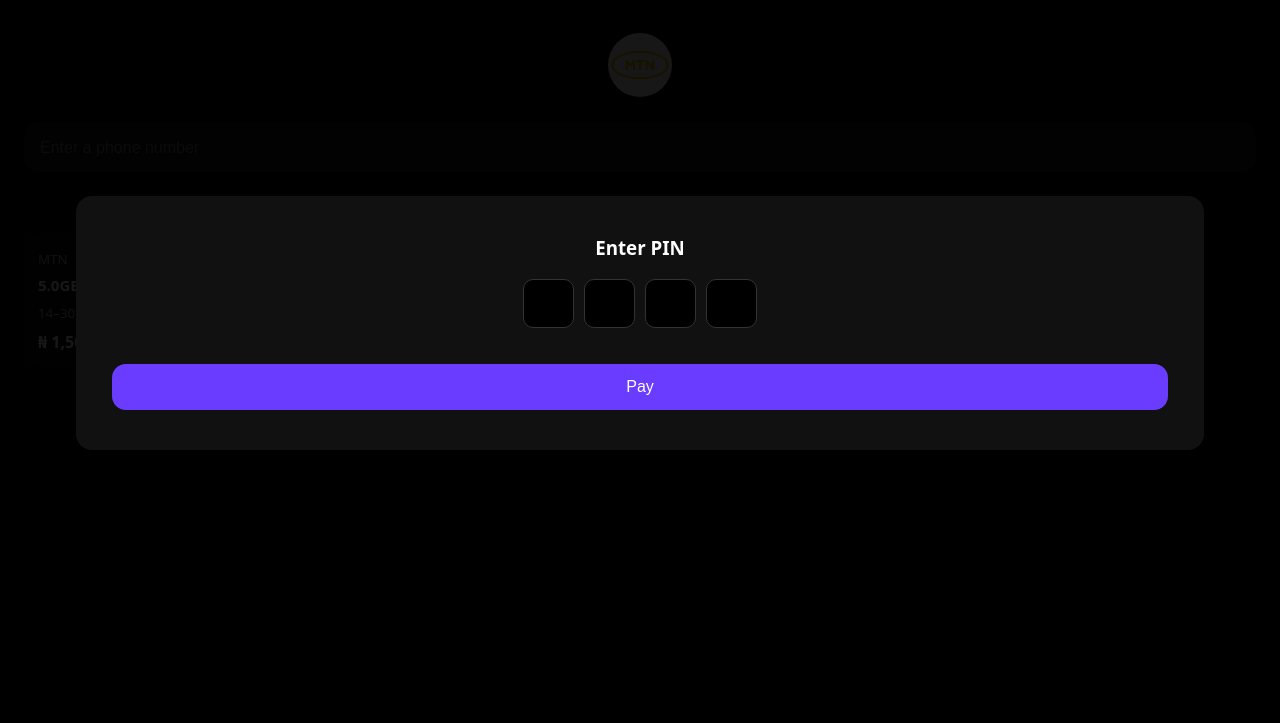
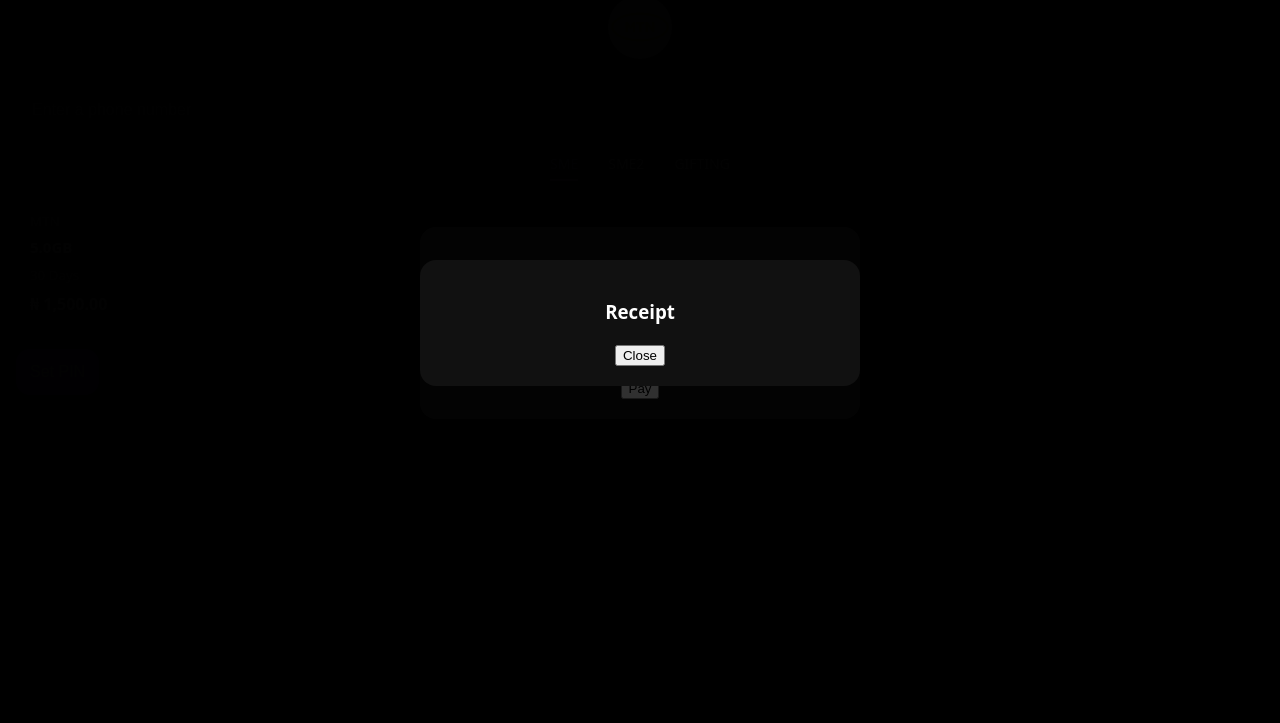
Before and after one commit to MuBaRaK1325/mayconnect-frontend, a website: page data.html in a window 1280 px wide. Shown: the part 77-800 px from the top of the page. Drawn offline with Linux system fonts and the light colour scheme; files whose address does not match are found by name.

Commit message:
new fail

```diff
--- a/data.html
+++ b/data.html
@@ -1,161 +1,37 @@
 <!DOCTYPE html>
 <html lang="en">
 <head>
-  <meta charset="UTF-8" />
+  <meta charset="UTF-8">
   <title>Purchase Data</title>
-  <meta name="viewport" content="width=device-width, initial-scale=1.0" />
+  <meta name="viewport" content="width=device-width, initial-scale=1.0">
 
-  <link rel="stylesheet" href="style.css" />
+  <link rel="stylesheet" href="style.css">
 
   <style>
-    body {
-      background: #000;
-      color: #fff;
-      font-family: system-ui, sans-serif;
-    }
-
-    .top-bar {
-      display: flex;
-      align-items: center;
-      padding: 14px;
-    }
-
-    .top-bar h2 {
-      flex: 1;
-      text-align: center;
-      font-size: 18px;
-    }
-
-    .networks {
-      display: flex;
-      justify-content: center;
-      gap: 18px;
-      margin: 20px 0;
-    }
-
-    .network-logo img {
-      width: 64px;
-      height: 64px;
-      border-radius: 50%;
-    }
-
-    .phone-box {
-      margin: 0 16px 20px;
-      background: #111;
-      border-radius: 14px;
-      padding: 14px;
-    }
-
-    .phone-box input {
-      width: 100%;
-      background: transparent;
-      border: none;
-      color: #fff;
-      font-size: 16px;
-      outline: none;
-    }
-
-    .tabs {
-      display: flex;
-      justify-content: center;
-      gap: 30px;
-      margin-bottom: 14px;
-      font-size: 14px;
-    }
-
-    .tabs span.active {
-      color: #b48cff;
-      border-bottom: 2px solid #b48cff;
-      padding-bottom: 6px;
-    }
-
-    .plans-grid {
-      display: grid;
-      grid-template-columns: repeat(2, 1fr);
-      gap: 14px;
-      padding: 0 16px;
-    }
-
-    .plan-card {
-      background: #111;
-      border-radius: 16px;
-      padding: 14px;
-      cursor: pointer;
-      transition: 0.2s;
-    }
-
-    .plan-card.selected {
-      outline: 2px solid #6a3cff;
-    }
-
-    .plan-card h4 {
-      font-size: 15px;
-      margin: 6px 0;
-    }
-
-    .plan-card small {
-      color: #aaa;
-    }
-
-    .price {
-      margin-top: 8px;
-      font-size: 16px;
-      font-weight: bold;
-    }
-
-    .confirm-btn {
-      margin: 20px 16px;
-      background: #6a3cff;
-      color: #fff;
-      border: none;
-      width: calc(100% - 32px);
-      padding: 14px;
-      border-radius: 14px;
-      font-size: 16px;
-    }
-
-    .hidden {
-      display: none;
-    }
-
-    /* MODALS */
-    .modal {
-      position: fixed;
-      inset: 0;
-      background: rgba(0,0,0,0.7);
-      display: flex;
-      align-items: center;
-      justify-content: center;
-    }
-
-    .modal-content {
-      background: #111;
-      padding: 20px;
-      border-radius: 16px;
-      width: 85%;
-      text-align: center;
-    }
-
-    .pin-inputs {
-      display: flex;
-      justify-content: center;
-      gap: 10px;
-      margin: 16px 0;
-    }
-
-    .pin-inputs input {
-      width: 45px;
-      height: 45px;
-      text-align: center;
-      font-size: 20px;
-      background: #000;
-      border: 1px solid #333;
-      color: #fff;
-      border-radius: 10px;
-    }
+    body { background: #000; color: #fff; font-family: system-ui, sans-serif; margin:0; }
+    .top-bar { display:flex; align-items:center; padding:14px; }
+    .top-bar span { cursor:pointer; }
+    .top-bar h2 { flex:1; text-align:center; font-size:18px; margin:0; }
+    .networks { display:flex; justify-content:center; gap:18px; margin:20px 0; }
+    .network-logo img { width:64px; height:64px; border-radius:50%; cursor:pointer; }
+    .phone-box { margin:0 16px 20px; background:#111; border-radius:14px; padding:14px; }
+    .phone-box input { width:100%; background:transparent; border:none; color:#fff; font-size:16px; outline:none; }
+    .tabs { display:flex; justify-content:center; gap:30px; margin-bottom:14px; font-size:14px; }
+    .tabs span.active { color:#b48cff; border-bottom:2px solid #b48cff; padding-bottom:6px; }
+    .plans-grid { display:grid; grid-template-columns:repeat(2,1fr); gap:14px; padding:0 16px; }
+    .plan-card { background:#111; border-radius:16px; padding:14px; cursor:pointer; transition:0.2s; }
+    .plan-card.selected { border:2px solid #b48cff; }
+    .plan-card h4 { font-size:15px; margin:6px 0; }
+    .plan-card small { color:#aaa; }
+    .price { margin-top:8px; font-size:16px; font-weight:bold; }
+    .confirm-btn { margin:20px 16px; background:#6a3cff; color:#fff; border:none; width:calc(100%-32px); padding:14px; border-radius:14px; font-size:16px; cursor:pointer; }
+    .hidden { display:none; }
+    .modal { position:fixed; top:0; left:0; width:100%; height:100%; background:rgba(0,0,0,0.8); display:flex; justify-content:center; align-items:center; z-index:1000; }
+    .modal-content { background:#111; padding:20px; border-radius:16px; width:90%; max-width:400px; text-align:center; }
+    .pin-inputs { display:flex; justify-content:center; gap:12px; margin:14px 0; }
+    .pin-inputs input { width:50px; height:50px; font-size:20px; text-align:center; border-radius:12px; border:none; background:#222; color:#fff; }
   </style>
 </head>
-
 <body>
 
 <!-- HEADER -->
@@ -164,7 +40,7 @@
   <h2>Purchase Data</h2>
 </div>
 
-<!-- NETWORK -->
+<!-- NETWORKS -->
 <div class="networks">
   <div class="network-logo">
     <img src="mtn.png" />
@@ -183,74 +59,69 @@
   <span>GIFTING</span>
 </div>
 
-<!-- PLANS -->
+<!-- PLANS GRID -->
 <div class="plans-grid">
-
-  <!-- ONLY EXISTING PLAN -->
-  <div class="plan-card" onclick="handlePlanSelect(this, {
-    plan_id: 158,
-    network: 1,
-    name: 'MTN 5GB SME',
-    price: 1500,
-    validity: '14–30 Days'
-  })">
+  <!-- MTN 5GB SME PLAN -->
+  <div class="plan-card" onclick="selectPlan(this, {
+      plan_id: 158,
+      network: 1,
+      name: 'MTN 5GB SME',
+      price: 1500,
+      validity: '30 Days'
+    })">
     <small>MTN</small>
     <h4>5.0GB</h4>
-    <small>14–30 Days</small>
+    <small>30 Days</small>
     <div class="price">₦ 1,500.00</div>
   </div>
-
 </div>
 
-<!-- CONFIRM ORDER -->
+<!-- CONFIRM ORDER BUTTON -->
 <button id="confirmOrderBtn" class="confirm-btn hidden" onclick="confirmOrder()">
   Confirm Order
 </button>
 
 <!-- SET PIN BUTTON -->
-<button id="setPinBtn" class="confirm-btn hidden" onclick="openSetPin()">
+<button id="setPinBtn" class="confirm-btn" onclick="openSetPin()">
   Set PIN
 </button>
 
 <!-- SET PIN MODAL -->
-<div id="setPinModal" class="modal hidden">
+<div id="setPinModal" class="hidden modal">
   <div class="modal-content">
     <h3>Set PIN</h3>
     <div class="pin-inputs">
-      <input maxlength="1">
-      <input maxlength="1">
-      <input maxlength="1">
-      <input maxlength="1">
+      <input maxlength="1" type="password">
+      <input maxlength="1" type="password">
+      <input maxlength="1" type="password">
+      <input maxlength="1" type="password">
     </div>
-    <button class="confirm-btn" onclick="submitSetPin()">Save PIN</button>
+    <button onclick="submitSetPin()">Save</button>
   </div>
 </div>
 
 <!-- ENTER PIN MODAL -->
-<div id="pinModal" class="modal hidden">
+<div id="pinModal" class="hidden modal">
   <div class="modal-content">
     <h3>Enter PIN</h3>
     <div class="pin-inputs">
-      <input maxlength="1">
-      <input maxlength="1">
-      <input maxlength="1">
-      <input maxlength="1">
+      <input maxlength="1" type="password">
+      <input maxlength="1" type="password">
+      <input maxlength="1" type="password">
+      <input maxlength="1" type="password">
     </div>
-    <button class="confirm-btn" onclick="submitPin()">Pay</button>
+    <button onclick="submitPin()">Pay</button>
   </div>
 </div>
 
-<script>
-  let selectedPlan = null;
-
-  function handlePlanSelect(el, plan) {
-    document.querySelectorAll('.plan-card').forEach(p => p.classList.remove('selected'));
-    el.classList.add('selected');
-    selectedPlan = plan;
-
-    document.getElementById('confirmOrderBtn').classList.remove('hidden');
-  }
-</script>
+<!-- RECEIPT MODAL -->
+<div id="receiptModal" class="hidden modal">
+  <div class="modal-content">
+    <h3>Receipt</h3>
+    <div id="receiptBody"></div>
+    <button onclick="document.getElementById('receiptModal').classList.add('hidden')">Close</button>
+  </div>
+</div>
 
 <script src="app.js"></script>
 </body>
```
